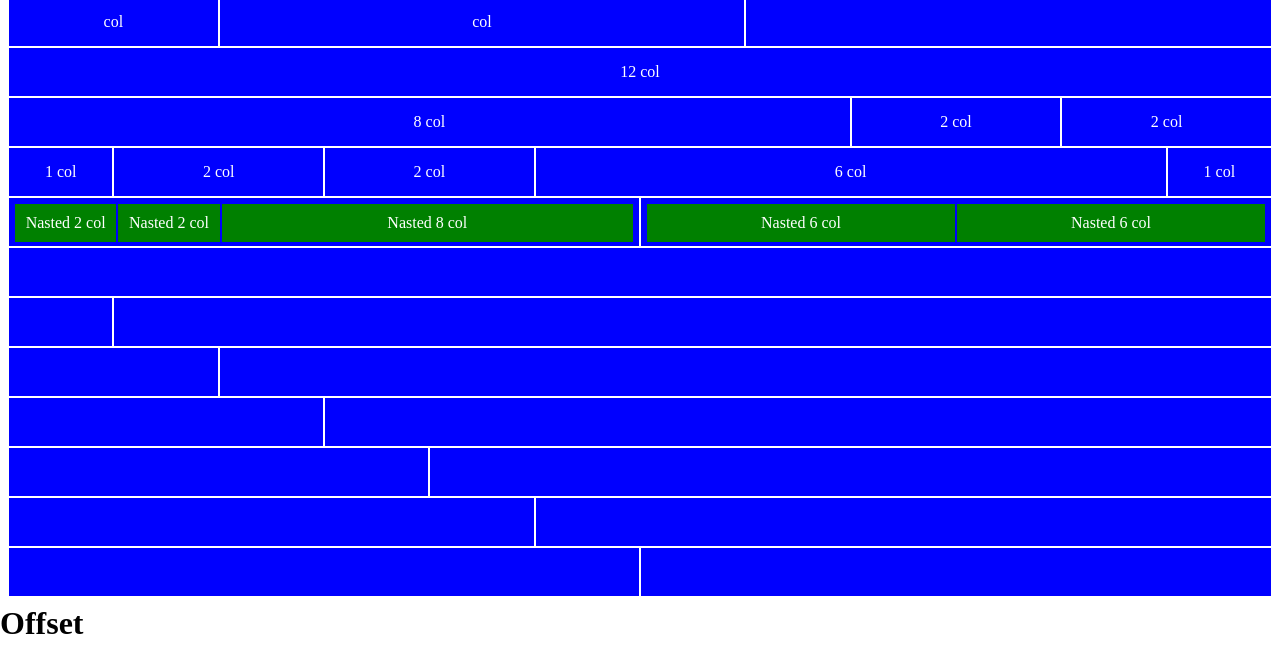
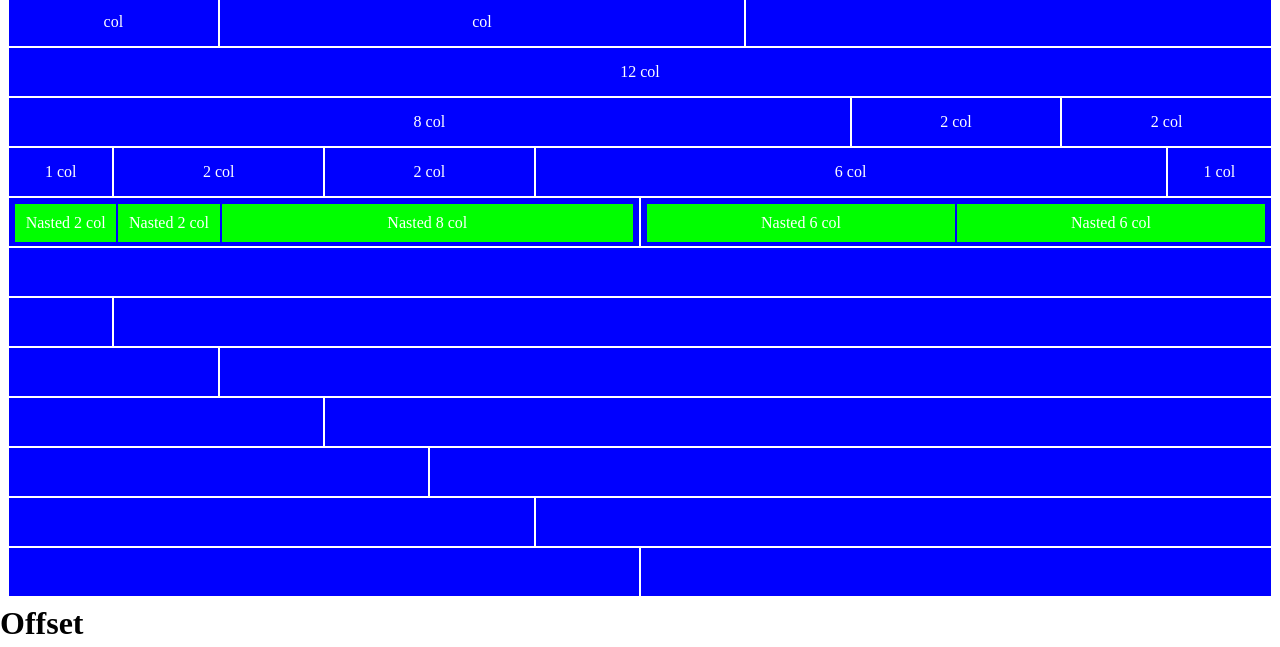
Before and after one commit to AndreaLorenzi/html-css-12bool, a plain HTML site: page index.html in a window 1280 px wide. Shown: the part 98-745 px from the top of the page. Drawn offline with Linux system fonts and the light colour scheme.

Commit message:
change color nested row

```diff
--- a/assets/style.css
+++ b/assets/style.css
@@ -12,7 +12,7 @@
 }
 .nested{
     height: 40px;
-    background-color: green;
+    background-color: rgb(0, 255, 0);
     border: 1px solid blue;
 
 }
```
